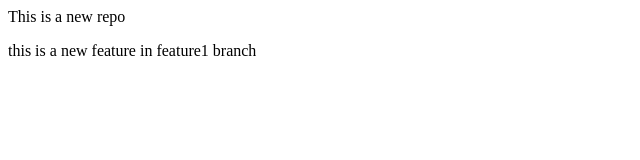
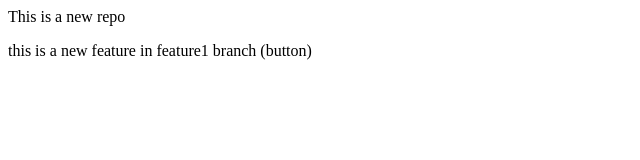
Before and after one commit to ayushsinghshivanshu/localrepo, a plain HTML site: page Index.html in a window 1280 px wide. Shown: the full height of the page, 0-640 px from the left. Drawn offline with Linux system fonts and the light colour scheme.

```diff
--- a/Index.html
+++ b/Index.html
@@ -1,2 +1,2 @@
 <p>This is a new repo</p>
-<p>this is a new feature in feature1 branch</p>
+<p>this is a new feature in feature1 branch (button)</p>
```
